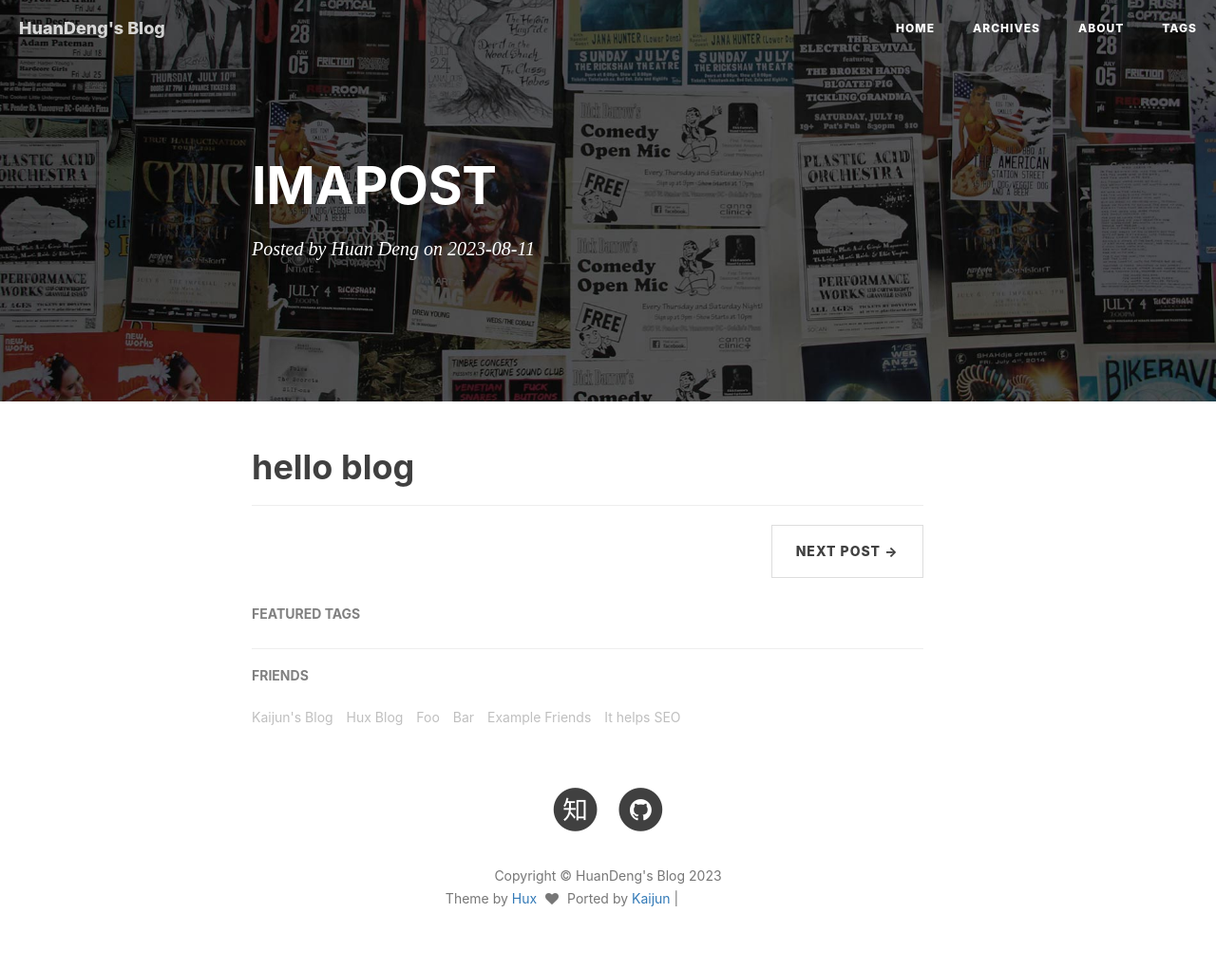
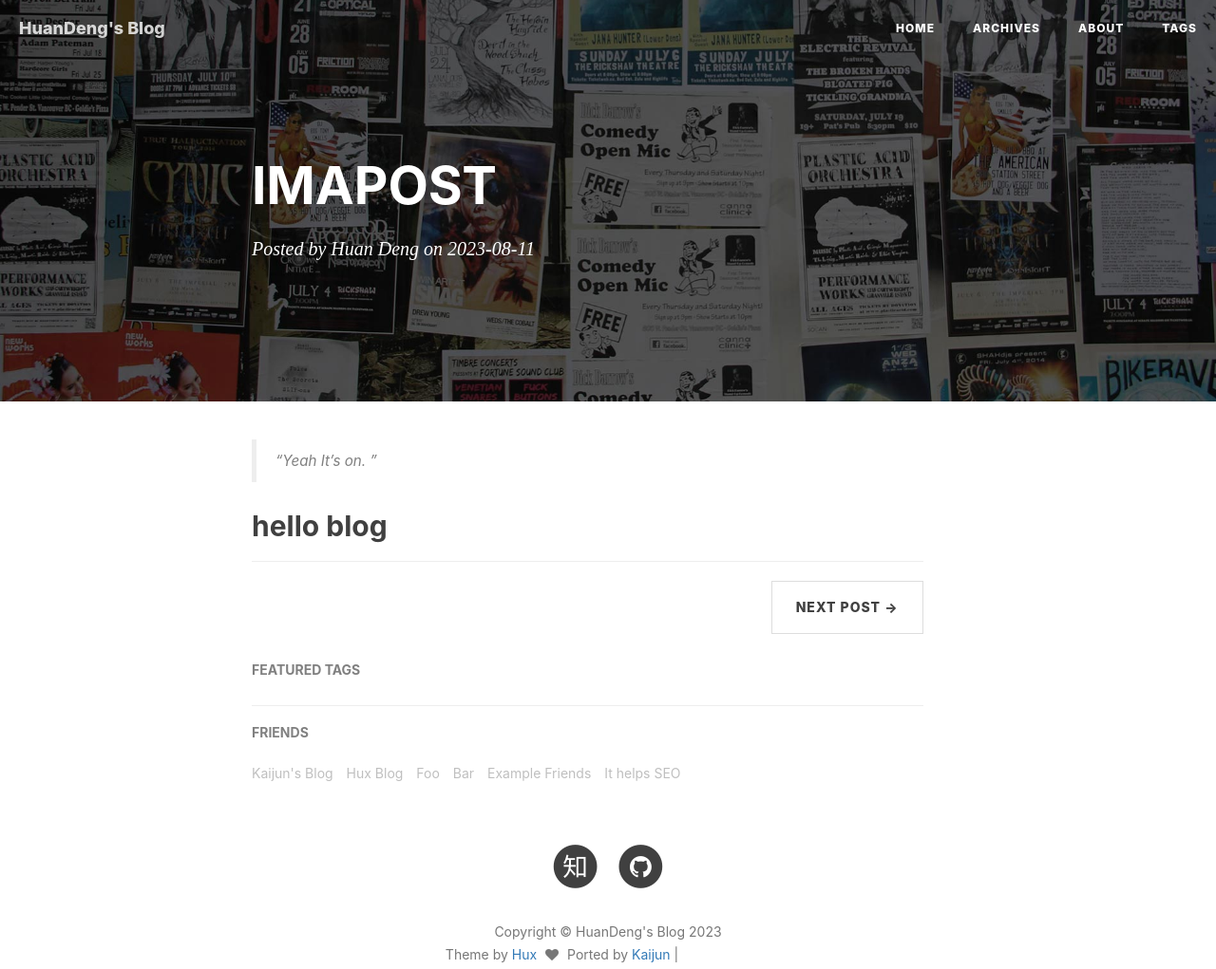
Before and after one commit to csDengh/csDengh.github.io, a plain HTML site: page 2023/08/11/IMAPOST/index.html in a window 1280 px wide. Shown: the whole page at 95% size. Drawn offline with nearby package versions, Linux system fonts and the light colour scheme; grey boxes are pictures that could not be loaded; a script that the page names is missing.

Commit message:
Site updated: 2023-08-11 14:36:19

```diff
--- a/2023/08/11/IMAPOST/index.html
+++ b/2023/08/11/IMAPOST/index.html
@@ -195,7 +195,10 @@
                 col-md-10 col-md-offset-1
                 post-container">
 
-                <h1 id="hello-blog"><a href="#hello-blog" class="headerlink" title="hello blog"></a>hello blog</h1>
+                <blockquote>
+<p>“Yeah It’s on. ”</p>
+</blockquote>
+<h2 id="hello-blog"><a href="#hello-blog" class="headerlink" title="hello blog"></a>hello blog</h2>
 
                 <hr>
 
```
Also changed, not shown: index.html (+4 -1 lines).
